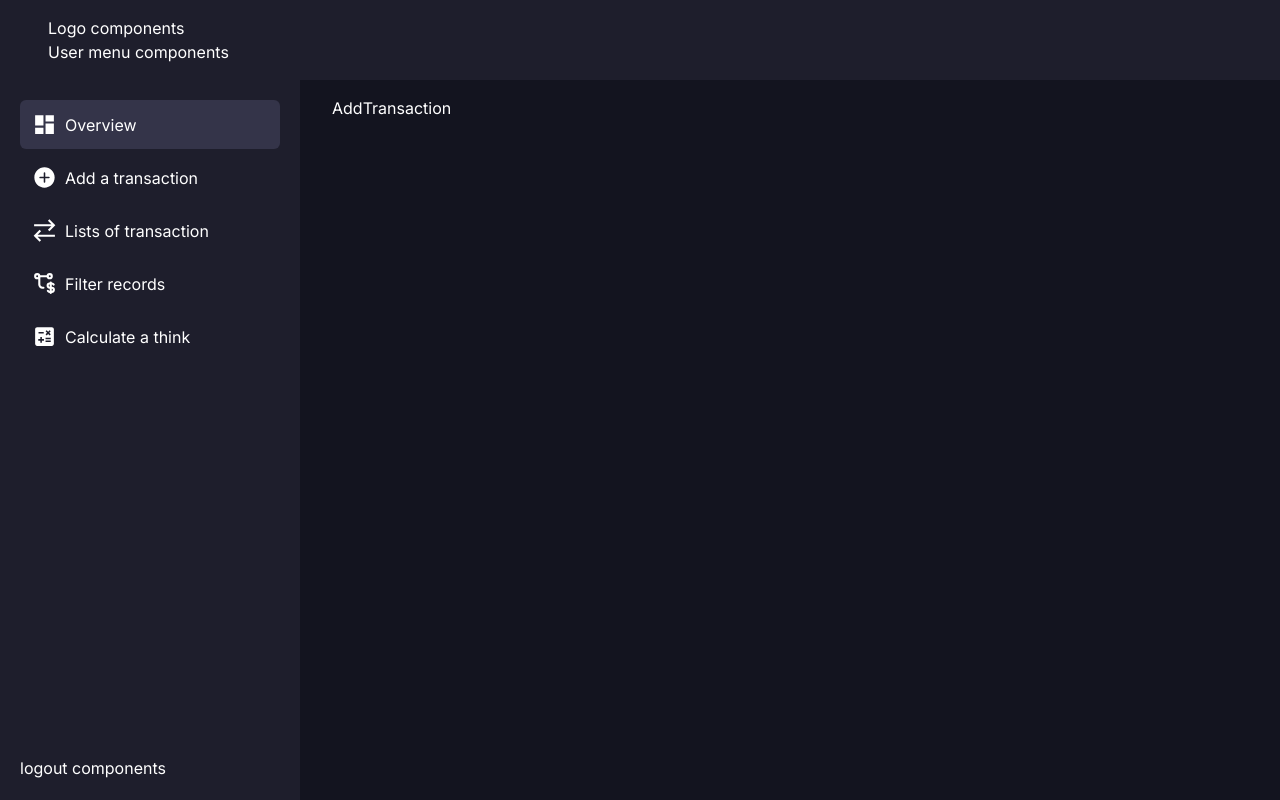
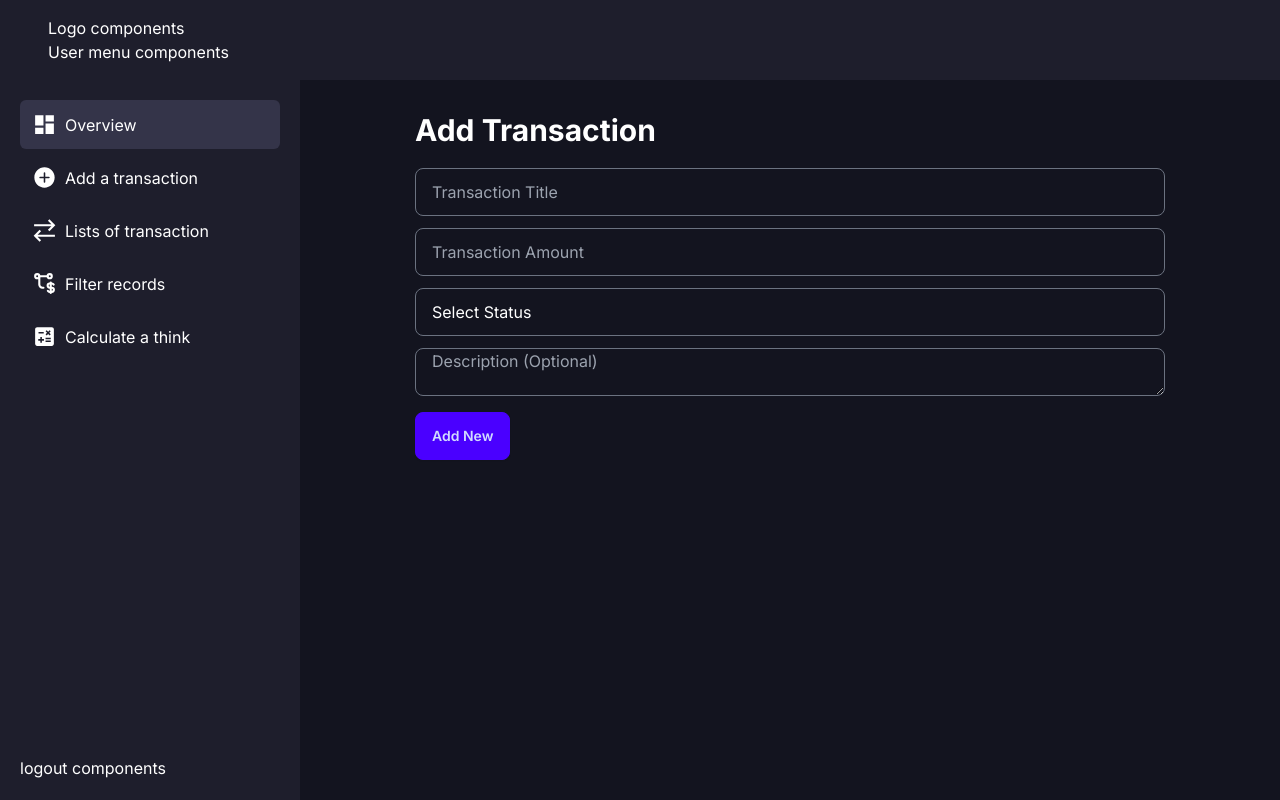
Before and after one commit to Md-Asikuzzaman/debit-credit, a Next.js app: page /add-transaction in a window 1280 px wide. Built offline with nearby package versions, Linux system fonts and the light colour scheme.

Commit message:
feat: added transaction add form

```diff
--- a/src/app/(root)/add-transaction/page.tsx
+++ b/src/app/(root)/add-transaction/page.tsx
@@ -1,11 +1,40 @@
-import { NextPage } from "next";
+import React from "react";
 
-interface Props {}
+const AddTransaction = () => {
+  return (
+    <div className="max-w-[750px] mx-auto">
+      <form>
+        <h2 className="text-2xl md:text-3xl font-bold text-white">
+          Add Transaction
+        </h2>
+        <div className="flex flex-col gap-3 pt-5 pb-4">
+          <input
+            type="text"
+            placeholder="Transaction Title"
+            className="input input-bordered w-full bg-transparent text-white border-gray-500 focus:border-gray-400"
+          />
 
-const AddTransaction: NextPage<Props> = ({}) => {
-  return (
-    <div>
-      <h1>AddTransaction</h1>
+          <input
+            type="number"
+            placeholder="Transaction Amount"
+            className="input input-bordered w-full bg-transparent text-white border-gray-500 focus:border-gray-400"
+          />
+
+          <select className="input input-bordered w-full bg-[#13141F] text-white border-gray-500 focus:border-gray-400">
+            <option hidden value="">
+              Select Status
+            </option>
+            <option value="incomming">Incomming</option>
+            <option value="outgoing">Outgoing</option>
+          </select>
+
+          <textarea
+            placeholder="Description (Optional)"
+            className="input input-bordered w-full bg-[#13141F] text-white border-gray-500 focus:border-gray-400"
+          ></textarea>
+        </div>
+        <button className="btn btn-primary">Add New</button>
+      </form>
     </div>
   );
 };
--- a/src/app/(root)/layout.tsx
+++ b/src/app/(root)/layout.tsx
@@ -8,11 +8,11 @@ interface Props {
 
 const Layout: NextPage<Props> = ({ children }) => {
   return (
-    <div className="flex flex-col min-h-screen bg-[#13141F] text-white">
+    <div className="flex flex-col min-h-screen bg-[#13141F]">
       <Header />
       <div className="flex flex-row flex-1">
         <Sidebar />
-        <div className="w-full px-8 py-4">{children}</div>
+        <div className="w-full p-8">{children}</div>
       </div>
     </div>
   );
--- a/src/app/components/sidebar/Sidebar.tsx
+++ b/src/app/components/sidebar/Sidebar.tsx
@@ -16,7 +16,7 @@ interface Props {}
 
 const Sidebar: NextPage<Props> = ({}) => {
   return (
-    <div className="bg-[#1E1E2C] min-w-[300px] flex flex-col p-5 fixed md:relative h-full md:h-auto top-0 left-0">
+    <div className="bg-[#1E1E2C] min-w-[300px] flex flex-col p-5 fixed md:relative h-full md:h-auto top-0 left-0 text-white">
       <ul className="flex-1 space-y-1">
         <li>
           <Link
```
